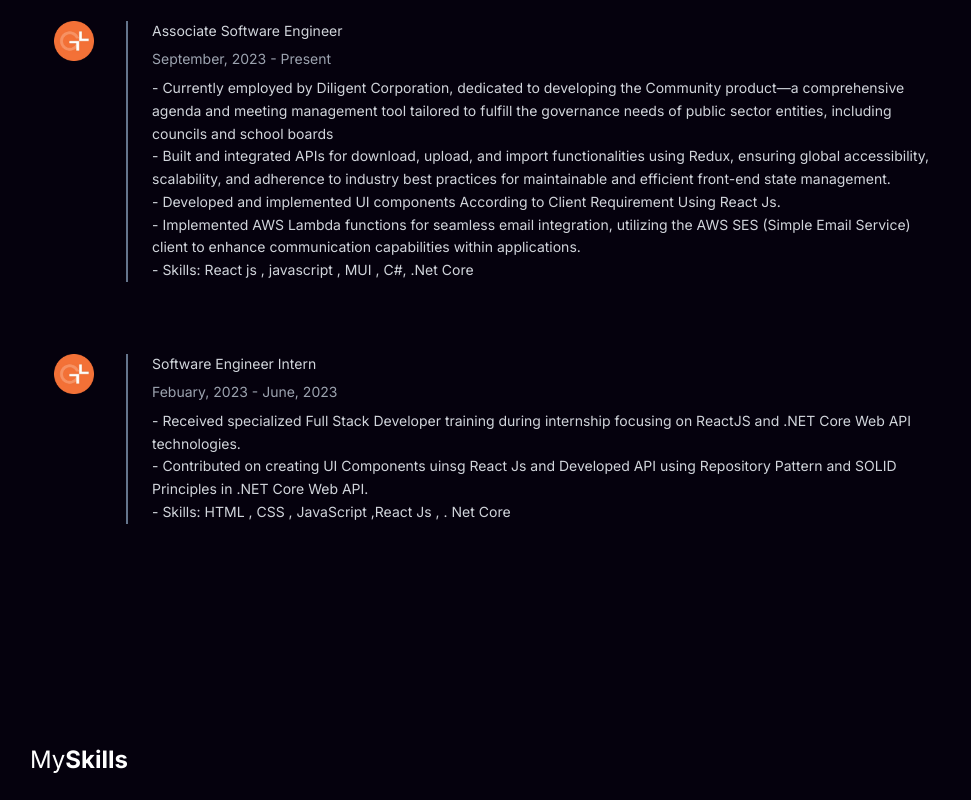
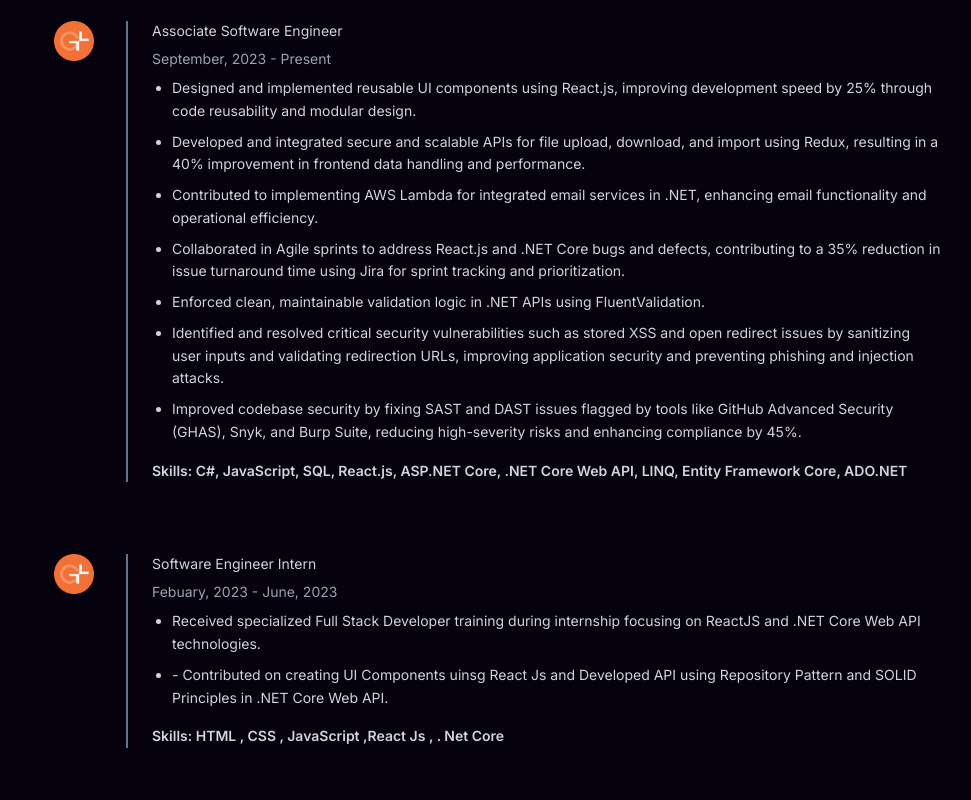
Before and after one commit to ChiragRaju/My-Portfolio-ChiragRaju, a React (Create React App) app: page / in a window 1280 px wide. Shown: the part 920-1720 px from the top of the page, without its empty margins (130-1101 px from the left). Built offline with nearby package versions, Linux system fonts and the light colour scheme.

Commit message:
updated resume and profile pic and skills

```diff
--- a/src/components/AboutMe.jsx
+++ b/src/components/AboutMe.jsx
@@ -1,5 +1,5 @@
 import React from "react";
-import Chiragrajupic from "./../images/Chiragrajupic.png";
+import ProfilePic from "../images/Profile picture .jpg";
 import { Element } from "react-scroll";
 
 const AboutMe = () => {
@@ -16,10 +16,10 @@ const AboutMe = () => {
               className="h-48 w-48 lg:h-80 lg:w-80  mx-auto"
             >
               <img
-                src={Chiragrajupic}
+                src={ProfilePic}
                 alt="MyPic"
                 width="100%"
-                className="mx-auto"
+                className="mx-auto rounded-3xl"
               />
             </div>
           </div>
--- a/src/components/Experience.jsx
+++ b/src/components/Experience.jsx
@@ -21,31 +21,48 @@ const Experience = () => {
               September, 2023 - Present
             </span>
             <div className="flex flex-col leading-relaxed">
-              <span>
-                - Currently employed by Diligent Corporation, dedicated to
-                developing the Community product—a comprehensive agenda and
-                meeting management tool tailored to fulfill the governance needs
-                of public sector entities, including councils and school boards
-              </span>
-              <span>
-                - Built and integrated APIs for download, upload, and import
-                functionalities using Redux, ensuring global accessibility,
-                scalability, and adherence to industry best practices for
-                maintainable and efficient front-end state management.
-              </span>
-              <span>
-                - Developed and implemented UI components According to Client
-                Requirement Using React Js.
-              </span>
-              <span>
-                - Implemented AWS Lambda functions for seamless email
-                integration, utilizing the AWS SES (Simple Email Service) client
-                to enhance communication capabilities within applications.
-              </span>
-              <div className="flex flex-col">
-                <span>
-                  - Skills: React js , javascript , MUI , C#, .Net Core
-                </span>
+              <ul className="list-disc pl-5 space-y-2">
+                <li>
+                  Designed and implemented reusable UI components using
+                  React.js, improving development speed by 25% through code
+                  reusability and modular design.
+                </li>
+                <li>
+                  Developed and integrated secure and scalable APIs for file
+                  upload, download, and import using Redux, resulting in a 40%
+                  improvement in frontend data handling and performance.
+                </li>
+                <li>
+                  Contributed to implementing AWS Lambda for integrated email
+                  services in .NET, enhancing email functionality and
+                  operational efficiency.
+                </li>
+                <li>
+                  Collaborated in Agile sprints to address React.js and .NET
+                  Core bugs and defects, contributing to a 35% reduction in
+                  issue turnaround time using Jira for sprint tracking and
+                  prioritization.
+                </li>
+                <li>
+                  Enforced clean, maintainable validation logic in .NET APIs
+                  using FluentValidation.
+                </li>
+                <li>
+                  Identified and resolved critical security vulnerabilities such
+                  as stored XSS and open redirect issues by sanitizing user
+                  inputs and validating redirection URLs, improving application
+                  security and preventing phishing and injection attacks.
+                </li>
+                <li>
+                  Improved codebase security by fixing SAST and DAST issues
+                  flagged by tools like GitHub Advanced Security (GHAS), Snyk,
+                  and Burp Suite, reducing high-severity risks and enhancing
+                  compliance by 45%.
+                </li>
+              </ul>
+              <div className="mt-4 font-semibold">
+                Skills: C#, JavaScript, SQL, React.js, ASP.NET Core, .NET Core
+                Web API, LINQ, Entity Framework Core, ADO.NET
               </div>
             </div>
           </div>
@@ -62,20 +79,21 @@ const Experience = () => {
               Febuary, 2023 - June, 2023
             </span>
             <div className="flex flex-col leading-relaxed">
-              <span>
-                - Received specialized Full Stack Developer training during
-                internship focusing on ReactJS and .NET Core Web API
-                technologies.
-              </span>
-              <span>
-                - Contributed on creating UI Components uinsg React Js and
-                Developed API using Repository Pattern and SOLID Principles in
-                .NET Core Web API.
-              </span>
-              <div className="flex flex-col">
-                <span>
-                  - Skills: HTML , CSS , JavaScript ,React Js , . Net Core
-                </span>
+              <ul className="list-disc pl-5 space-y-2">
+                <li>
+                  Received specialized Full Stack Developer training during
+                  internship focusing on ReactJS and .NET Core Web API
+                  technologies.
+                </li>
+
+                <li>
+                  - Contributed on creating UI Components uinsg React Js and
+                  Developed API using Repository Pattern and SOLID Principles in
+                  .NET Core Web API.
+                </li>
+              </ul>
+              <div className="mt-4 font-semibold">
+                Skills: HTML , CSS , JavaScript ,React Js , . Net Core
               </div>
             </div>
           </div>
--- a/src/components/Intro.jsx
+++ b/src/components/Intro.jsx
@@ -9,8 +9,9 @@ const Intro = () => {
         <span>Raju</span>
       </h1>
       <span className="mt-5 font-normal text-center text-md sm:w-4/5">
-        Passinate Full Stack Web Developer with 2 year of experience crafting
-        responsive, user-centric web applications.
+        Passionate Full Stack Web Developer with 2 years of experience crafting
+        responsive, user-centric web applications. Proficient in .NET Core,
+        React.js, C#, JavaScript, SQL, and ASP.NET Core.
       </span>
       <span className="mt-5 text-center inline-block">
         <MdOutlinePermContactCalendar className="inline-block mr-1 text-xl" />
@@ -25,7 +26,7 @@ const Intro = () => {
 
       <div className="flex space-x-6 mt-3">
         <a
-          href="https://drive.google.com/file/d/16VAwjdxHpO2Z5pOSvhW2AGv2YTzWEfsC/view?usp=sharing"
+          href="https://drive.google.com/file/d/1d4Uf06xg8V-C1BT5jBjAJyoGKdMSXSM8/view?usp=sharing"
           target="_blank"
           rel="noreferrer"
         >
```
Also changed, not shown: src/images/Profile picture .jpg (added).
